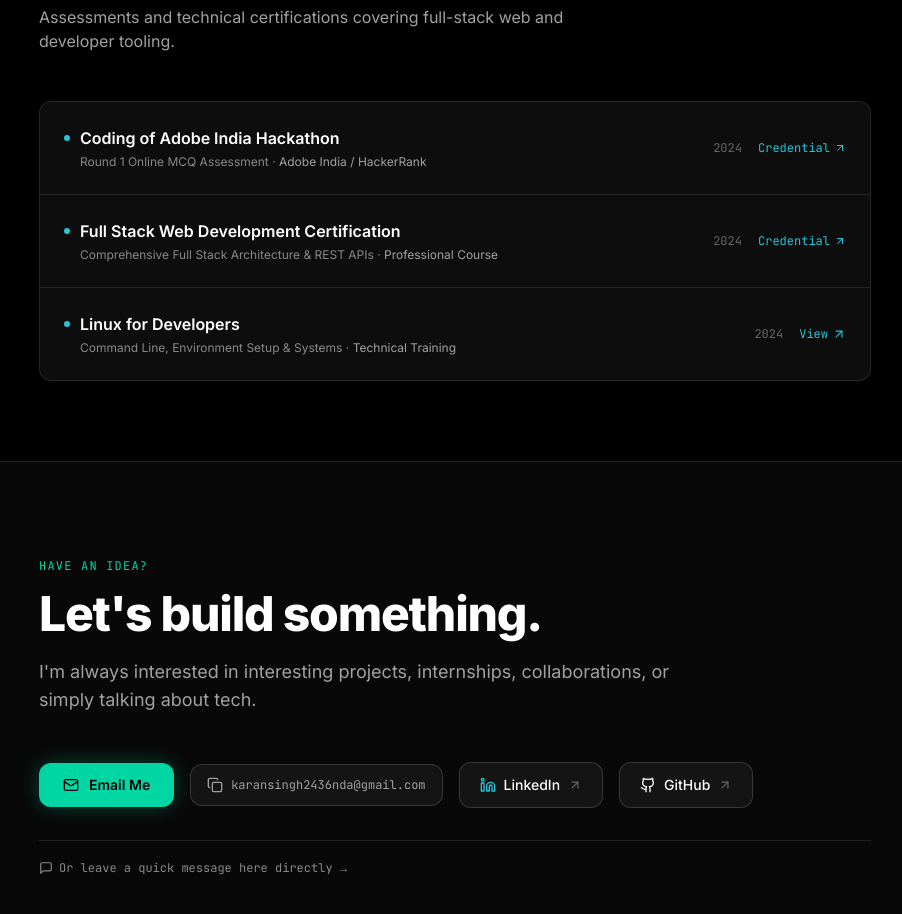
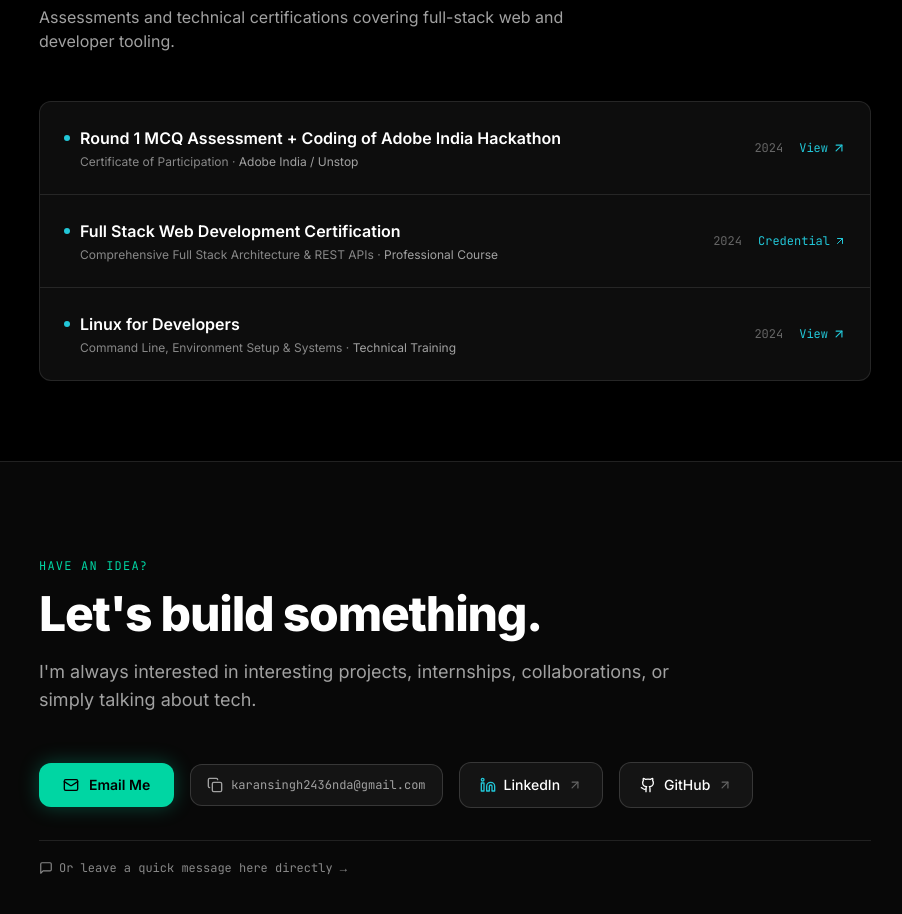
Before and after one commit to Karan-max-ux/portfolio, a React (Vite) app: page / in a window 1280 px wide. Shown: the part 5211-6125 px from the top of the page, without its empty margins (185-1087 px from the left). Built offline with nearby package versions, Linux system fonts and the light colour scheme.

Commit message:
Add official Unstop verification URL for Adobe India Hackathon certificate

```diff
--- a/src/data/portfolioData.js
+++ b/src/data/portfolioData.js
@@ -158,12 +158,12 @@ export const timelineData = [
 
 export const certificationsData = [
   {
-    name: "Coding of Adobe India Hackathon",
-    details: "Round 1 Online MCQ Assessment",
-    issuer: "Adobe India / HackerRank",
+    name: "Round 1 MCQ Assessment + Coding of Adobe India Hackathon",
+    details: "Certificate of Participation",
+    issuer: "Adobe India / Unstop",
     date: "2024",
     type: "Assessment",
-    url: null
+    url: "https://unstop.com/certificate-preview/2603663a-f24d-4e15-bade-4aeacfb8873c?utm_campaign=site-emails"
   },
   {
     name: "Full Stack Web Development Certification",
```
